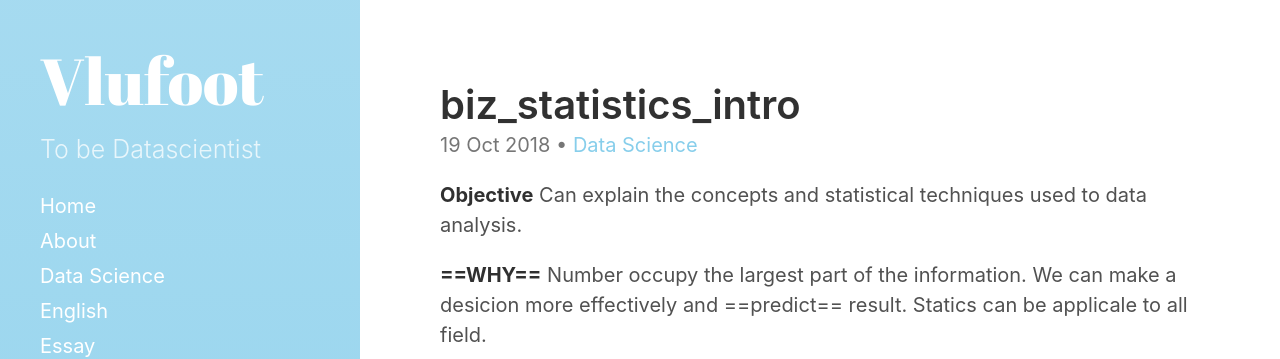
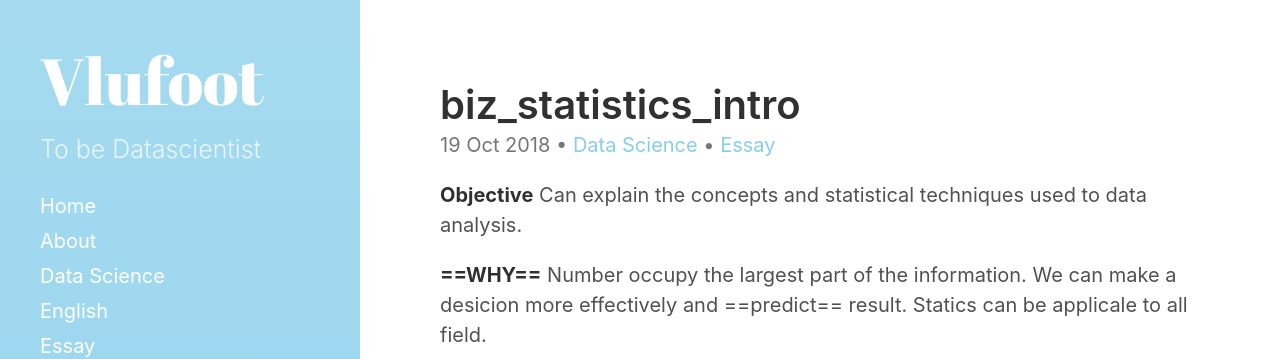
Before and after one commit to vlufoot/vlufoot.github.io, a Jekyll site: the page built from _posts/2018-10-19-datascience-statics1.md, in a window 1280 px wide. Shown: the top 359 px of the page. Built offline with Jekyll 4.4.1, drawn with Linux system fonts in a browser that asks for light colours.

Commit message:
Update 2018-10-19-datascience-statics1.md

```diff
--- a/_posts/2018-10-19-datascience-statics1.md
+++ b/_posts/2018-10-19-datascience-statics1.md
@@ -4,6 +4,7 @@ title: "biz_statistics_intro"
 excerpt_separator: "<!--more-->"
 categories:
   - Data Science
+  - Essay
 tags:
   - Basic Statistics
 ---
```
